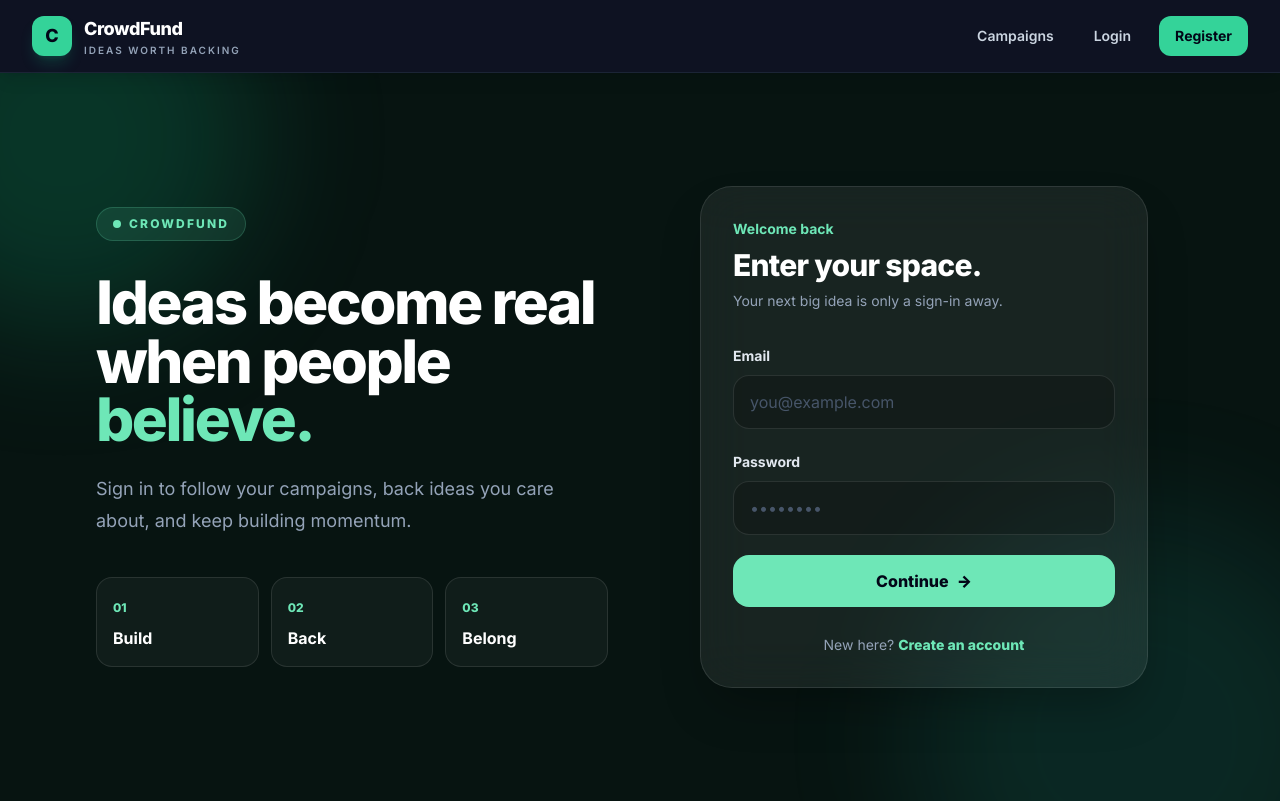
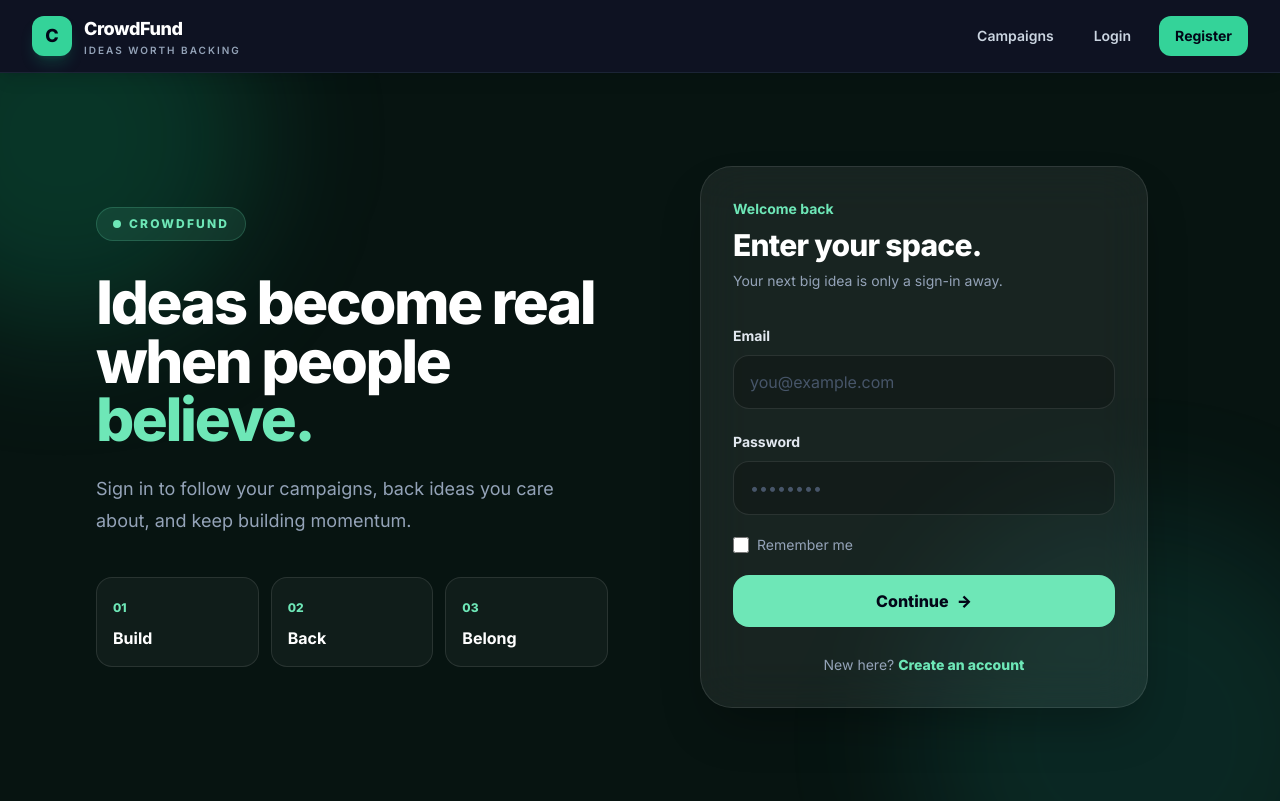
Before and after one commit to Satyakush/Reward_Based_Crowdfund_Platform, a React (Vite) app in the folder client/: page /login in a window 1280 px wide. Built offline with nearby package versions, Linux system fonts and the light colour scheme.

Commit message:
Add functional remember me to login

```diff
--- a/client/src/pages/LoginPage.jsx
+++ b/client/src/pages/LoginPage.jsx
@@ -6,6 +6,7 @@ import { toast } from 'react-toastify';
 
 const LoginPage = () => {
   const [formData, setFormData] = useState({ email: '', password: '' });
+  const [remember, setRemember] = useState(false);
   const [loading, setLoading] = useState(false);
   const { login } = useContext(AuthContext);
   const navigate = useNavigate();
@@ -16,7 +17,7 @@ const LoginPage = () => {
     setLoading(true);
     try {
       const { data } = await axios.post('/api/auth/login', formData);
-      login(data.token, data.user);
+      login(data.token, data.user, remember);
       navigate(location.state?.from || '/my-campaigns', { replace: true });
     } catch (err) {
       toast.error(err.response?.data?.message || 'Unable to sign in. Please check your credentials.');
@@ -69,7 +70,7 @@ const LoginPage = () => {
                 <input type="password" value={formData.password} onChange={(e) => setFormData({ ...formData, password: e.target.value })} required autoComplete="current-password" placeholder="••••••••"
                   className="mt-2 w-full rounded-2xl border border-white/10 bg-black/20 px-4 py-3.5 text-white outline-none placeholder:text-slate-600 transition focus:border-emerald-400 focus:ring-4 focus:ring-emerald-400/10" />
               </label>
-              <button disabled={loading} className="group flex w-full items-center justify-center gap-2 rounded-2xl bg-emerald-300 py-3.5 font-black text-slate-950 transition hover:-translate-y-0.5 hover:bg-emerald-200 disabled:cursor-not-allowed disabled:opacity-60">
+              <label className="flex cursor-pointer items-center gap-2 text-sm text-slate-400"><input type="checkbox" checked={remember} onChange={e=>setRemember(e.target.checked)} className="h-4 w-4 accent-emerald-300" /> Remember me</label><button disabled={loading} className="group flex w-full items-center justify-center gap-2 rounded-2xl bg-emerald-300 py-3.5 font-black text-slate-950 transition hover:-translate-y-0.5 hover:bg-emerald-200 disabled:cursor-not-allowed disabled:opacity-60">
                 {loading ? 'Signing you in...' : <>Continue <span className="transition group-hover:translate-x-1">→</span></>}
               </button>
             </form>
```
